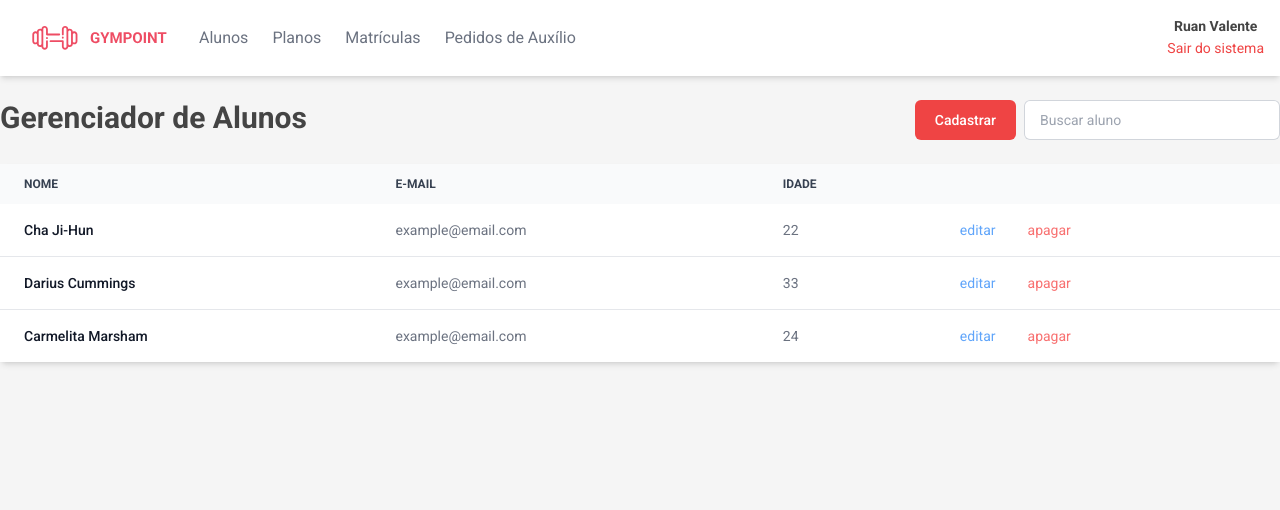
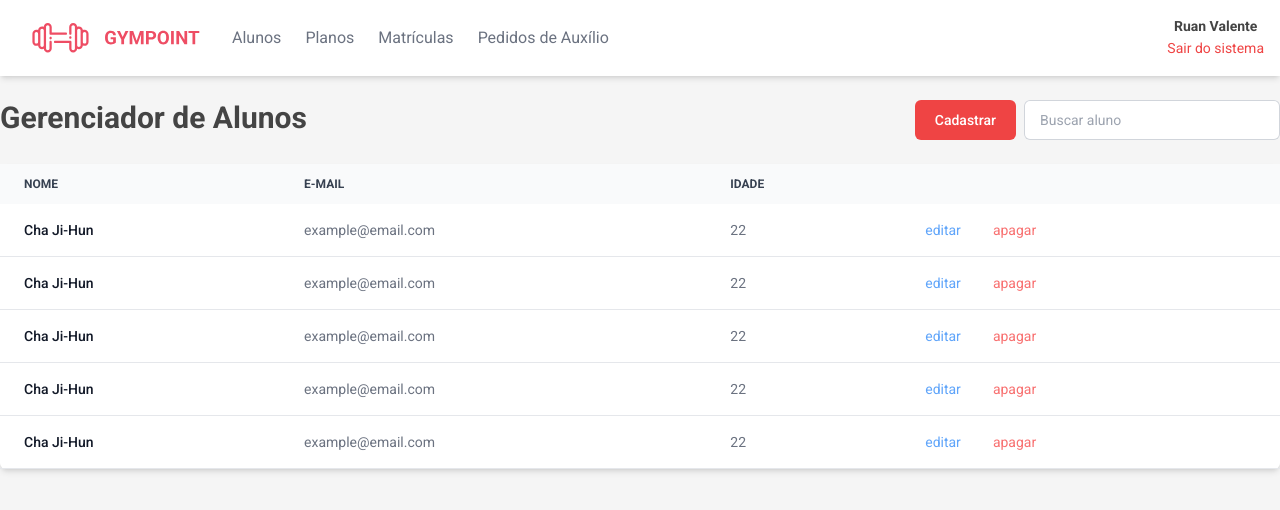
Before and after one commit to ruanvalente/gym-project, a React (Vite) app in the folder frontend/: page / in a window 1280 px wide. Shown: the top 510 px of the page. Built offline with nearby package versions, Linux system fonts and the light colour scheme.

Commit message:
WIP: create data-table component

```diff
--- a/frontend/src/layouts/header/index.tsx
+++ b/frontend/src/layouts/header/index.tsx
@@ -1,11 +1,18 @@
 import GympointLogoHeader from "../../assets/gympoint-logo-header.svg";
+import { useState } from "react";
 
 export function Header() {
+  const [selectedItem, setSelectedItem] = useState(0);
+
+  const handleItemClick = (index: number) => {
+    setSelectedItem(index);
+  };
+
   return (
     <section className="w-full h-full">
       <header className="flex w-full px-4 py-4 bg-white shadow-md">
         <img
-          className="px-4 divide-x"
+          className="md:w-[200px] px-4"
           src={GympointLogoHeader}
           alt="Gympoint Header"
         />
@@ -13,13 +20,28 @@ export function Header() {
           <li className="text-gray-500 hover:cursor-pointer hover:text-red-500">
             Alunos
           </li>
-          <li className="text-gray-500 hover:cursor-pointer hover:text-red-500">
+          <li
+            className={`text-gray-500 hover:cursor-pointer hover:text-red-500 ${
+              selectedItem === 1 ? "font-bold" : ""
+            }`}
+            onClick={() => handleItemClick(1)}
+          >
             Planos
           </li>
-          <li className="text-gray-500 hover:cursor-pointer hover:text-red-500">
+          <li
+            className={`text-gray-500 hover:cursor-pointer hover:text-red-500 ${
+              selectedItem === 2 ? "font-bold" : ""
+            }`}
+            onClick={() => handleItemClick(2)}
+          >
             Matrículas
           </li>
-          <li className="text-gray-500 hover:cursor-pointer hover:text-red-500">
+          <li
+            className={`text-gray-500 hover:cursor-pointer hover:text-red-500 ${
+              selectedItem === 3 ? "font-bold" : ""
+            }`}
+            onClick={() => handleItemClick(3)}
+          >
             Pedidos de Auxílio
           </li>
         </ul>
--- a/frontend/src/pages/login/index.tsx
+++ b/frontend/src/pages/login/index.tsx
@@ -1,4 +1,4 @@
-import { useEffect } from "react";
+import { FormEvent, useEffect } from "react";
 import { useLocation } from "react-router-dom";
 
 import GymPointLogo from "../../assets/gympoint-logo.svg";
@@ -6,13 +6,24 @@ import "./styles.scss";
 
 export function LoginPage() {
   const location = useLocation();
+
+  function handleLogin(event: FormEvent<HTMLFormElement>) {
+    event.preventDefault();
+
+    const formData = new FormData(event.currentTarget);
+    const email = formData.get("email") as string;
+    const password = formData.get("password") as string;
+
+    console.log({ email, password });
+  }
+
   useEffect(() => {
     if (location.pathname === "/login") {
       document.body.classList.add("gym-point-login");
     }
   }, [location]);
   return (
-    <section className="flex items-center justify-center mx-auto gym-sign">
+    <section className="flex items-center justify-center min-h-screen mx-auto gym-sign">
       <div className="container flex flex-col p-6 mx-auto bg-white rounded-lg shadow-lg w-[360px]">
         <img
           className="mx-auto mt-12 mb-8"
@@ -21,7 +32,7 @@ export function LoginPage() {
           width="153"
           height="100"
         />
-        <form className="flex flex-col">
+        <form className="flex flex-col" onSubmit={handleLogin}>
           <label className="gym-sign__label" htmlFor="email">
             seu e-mail
           </label>
@@ -31,6 +42,7 @@ export function LoginPage() {
             name="email"
             id="email"
             placeholder="exemplo@email.com"
+            required
           />
           <label className="gym-sign__label" htmlFor="password">
             sua senha
@@ -41,6 +53,7 @@ export function LoginPage() {
             name="password"
             id="password"
             placeholder="*********"
+            required
           />
           <button className="gym-sign__button">Entrar no sistema</button>
         </form>
--- a/frontend/src/pages/student-list/index.tsx
+++ b/frontend/src/pages/student-list/index.tsx
@@ -1,9 +1,12 @@
+import { DataTable } from "../../shared/components/data-table";
+
 export function StudentList() {
+  const headerList = ["nome", "e-mail", "idade", ""];
   return (
-    <div>
+    <>
       <div className="container flex mx-auto mt-6">
         <h2 className="flex-1 text-3xl font-bold">Gerenciador de Alunos</h2>
-        <button className="rounded-md text-white bg-red-500 hover:bg-red-800 focus:ring-4 focus:ring-blue-300 font-medium  text-sm px-5 py-2.5 mr-2 dark:bg-red-600 dark:hover:bg-red-700 focus:outline-none dark:focus:ring-red-800">
+        <button className="rounded-md text-white bg-red-500 hover:bg-red-800 focus:ring-4 focus:ring-blue-300 font-medium text-sm px-5 py-2.5 mr-2">
           Cadastrar
         </button>
         <input
@@ -14,70 +17,7 @@ export function StudentList() {
           placeholder="Buscar aluno"
         />
       </div>
-      <div className="container mx-auto mt-6 bg-white rounded-md shadow-md">
-        <div className="relative overflow-x-auto">
-          <table className="w-full text-sm text-left text-gray-500 dark:text-gray-400">
-            <thead className="text-xs text-gray-700 uppercase bg-gray-50 dark:bg-white dark:text-gray-400">
-              <tr>
-                <th scope="col" className="px-6 py-3 uppercase">
-                  Nome
-                </th>
-                <th scope="col" className="px-6 py-3 uppercase">
-                  E-mail
-                </th>
-                <th scope="col" className="px-6 py-3 uppercase">
-                  Idade
-                </th>
-                <th scope="col" className="px-6 py-3"></th>
-              </tr>
-            </thead>
-            <tbody>
-              <tr className="border-b dark:bg-gray-800 dark:border-gray-700">
-                <th
-                  scope="row"
-                  className="px-6 py-4 font-medium text-gray-900 whitespace-nowrap dark:text-white"
-                >
-                  Cha Ji-Hun
-                </th>
-                <td className="px-6 py-4">example@email.com</td>
-                <td className="px-6 py-4">22</td>
-                <td className="px-6 py-4">
-                  <button className="mr-4 text-blue-400">editar</button>
-                  <button className="ml-4 text-red-400">apagar</button>
-                </td>
-              </tr>
-              <tr className="bg-white border-b dark:bg-gray-800 dark:border-gray-700">
-                <th
-                  scope="row"
-                  className="px-6 py-4 font-medium text-gray-900 whitespace-nowrap dark:text-white"
-                >
-                  Darius Cummings
-                </th>
-                <td className="px-6 py-4">example@email.com</td>
-                <td className="px-6 py-4">33</td>
-                <td className="px-6 py-4">
-                  <button className="mr-4 text-blue-400">editar</button>
-                  <button className="ml-4 text-red-400">apagar</button>
-                </td>
-              </tr>
-              <tr className="bg-white dark:bg-gray-800">
-                <th
-                  scope="row"
-                  className="px-6 py-4 font-medium text-gray-900 whitespace-nowrap dark:text-white"
-                >
-                  Carmelita Marsham
-                </th>
-                <td className="px-6 py-4">example@email.com</td>
-                <td className="px-6 py-4">24</td>
-                <td className="px-6 py-4">
-                  <button className="mr-4 text-blue-400">editar</button>
-                  <button className="ml-4 text-red-400">apagar</button>
-                </td>
-              </tr>
-            </tbody>
-          </table>
-        </div>
-      </div>
-    </div>
+      <DataTable headerList={headerList} />
+    </>
   );
 }
--- /dev/null
+++ b/frontend/src/shared/components/data-table/index.tsx
@@ -0,0 +1,95 @@
+type DataTableProps = {
+  headerList: Array<string>;
+};
+
+export function DataTable({ headerList }: DataTableProps) {
+  return (
+    <div className="container mx-auto mt-6 bg-white rounded-md shadow-md">
+      <div className="relative overflow-x-auto">
+        <table className="w-full text-sm text-left text-gray-500">
+          <thead className="text-xs text-gray-700 uppercase bg-gray-50">
+            <tr>
+              {headerList.map((header, index) => (
+                <th key={index} scope="col" className="px-6 py-3 uppercase">
+                  {header}
+                </th>
+              ))}
+            </tr>
+          </thead>
+          <tbody>
+            <tr className="border-b">
+              <th
+                scope="row"
+                className="px-6 py-4 font-medium text-gray-900 whitespace-nowrap"
+              >
+                Cha Ji-Hun
+              </th>
+              <td className="px-6 py-4">example@email.com</td>
+              <td className="px-6 py-4">22</td>
+              <td className="px-6 py-4">
+                <button className="mr-4 text-blue-400">editar</button>
+                <button className="ml-4 text-red-400">apagar</button>
+              </td>
+            </tr>
+            <tr className="border-b">
+              <th
+                scope="row"
+                className="px-6 py-4 font-medium text-gray-900 whitespace-nowrap"
+              >
+                Cha Ji-Hun
+              </th>
+              <td className="px-6 py-4">example@email.com</td>
+              <td className="px-6 py-4">22</td>
+              <td className="px-6 py-4">
+                <button className="mr-4 text-blue-400">editar</button>
+                <button className="ml-4 text-red-400">apagar</button>
+              </td>
+            </tr>
+            <tr className="border-b">
+              <th
+                scope="row"
+                className="px-6 py-4 font-medium text-gray-900 whitespace-nowrap"
+              >
+                Cha Ji-Hun
+              </th>
+              <td className="px-6 py-4">example@email.com</td>
+              <td className="px-6 py-4">22</td>
+              <td className="px-6 py-4">
+                <button className="mr-4 text-blue-400">editar</button>
+                <button className="ml-4 text-red-400">apagar</button>
+              </td>
+            </tr>
+            <tr className="border-b">
+              <th
+                scope="row"
+                className="px-6 py-4 font-medium text-gray-900 whitespace-nowrap"
+              >
+                Cha Ji-Hun
+              </th>
+              <td className="px-6 py-4">example@email.com</td>
+              <td className="px-6 py-4">22</td>
+              <td className="px-6 py-4">
+                <button className="mr-4 text-blue-400">editar</button>
+                <button className="ml-4 text-red-400">apagar</button>
+              </td>
+            </tr>
+            <tr className="border-b">
+              <th
+                scope="row"
+                className="px-6 py-4 font-medium text-gray-900 whitespace-nowrap"
+              >
+                Cha Ji-Hun
+              </th>
+              <td className="px-6 py-4">example@email.com</td>
+              <td className="px-6 py-4">22</td>
+              <td className="px-6 py-4">
+                <button className="mr-4 text-blue-400">editar</button>
+                <button className="ml-4 text-red-400">apagar</button>
+              </td>
+            </tr>
+          </tbody>
+        </table>
+      </div>
+    </div>
+  );
+}
```
